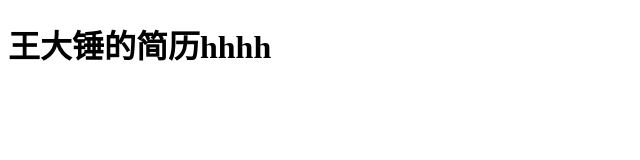
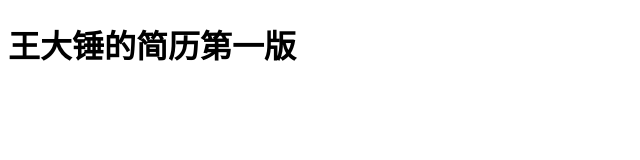
Before and after one commit to luolinzhen/wangdachui, a plain HTML site: page index.html in a window 1280 px wide. Shown: the whole page, without its empty margins (0-640 px from the left). Drawn offline with Linux system fonts and the light colour scheme.

Commit message:
更新内容

```diff
--- a/index.html
+++ b/index.html
@@ -4,7 +4,7 @@
 <meta charset='UTF-8'><meta name='viewport' content='width=device-width initial-scale=1'>
 <title></title>
 </head>
-<body><h1 id='王大锤'>王大锤的简历hhhh</h1>
+<body><h1 id='王大锤'>王大锤的简历第一版</h1>
 <p>&nbsp;</p>
 </body>
 </html>
```
